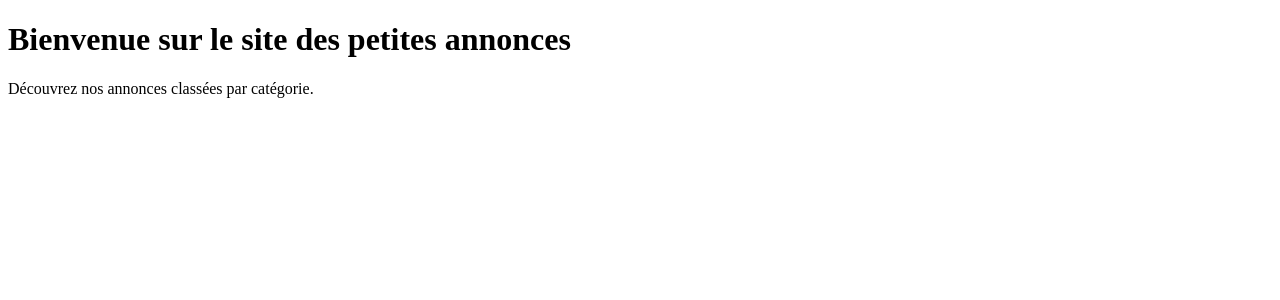
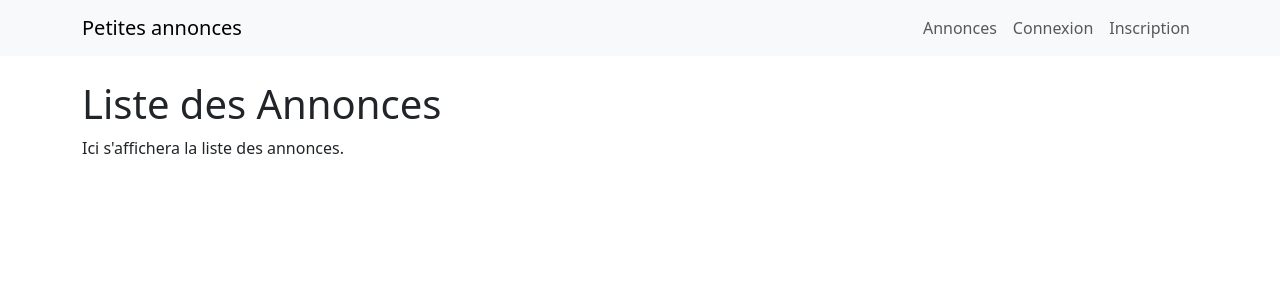
Before and after one commit to JessyFra/SIOP2_PetiteAnnonce, a PHP site: page /index.php?page=index in a window 1280 px wide. Shown: the top 300 px of the page. Run offline with PHP 8.4, Linux system fonts and the light colour scheme.

Commit message:
Création point entrée en fonction du parametre URL

```diff
--- a/index.php
+++ b/index.php
@@ -1,12 +1,52 @@
-<!DOCTYPE html>
-<html lang="fr">
-<head>
-    <meta charset="UTF-8">
-    <meta name="viewport" content="width=device-width, initial-scale=1.0">
-    <title>Petite Annonce</title>
-</head>
-<body>
-    <h1>Bienvenue sur le site des petites annonces</h1>
-    <p>Découvrez nos annonces classées par catégorie.</p>
-</body>
-</html>
+<?php
+// Routeur pour 3 pages
+
+$page = $_GET['page'] ?? 'annonces';
+
+/*
+- Vérifie les paramètres après ? dans l'URL, si vide redirection vers la liste des annonces
+*/
+if (empty($_SERVER['QUERY_STRING'])) {
+    header("Location: index.php?page=annonces");
+    exit;
+}
+
+// Démarrage du buffer pour capturer le contenu de la page
+ob_start();
+
+// Route selon la valeur de "page"
+switch ($page) {
+    case 'annonces':
+        include_once 'private/src/control/annonceControl.php';
+        $controller = new annonceControl();
+        $controller->liste(); // Affiche la liste des annonces
+        $pageTitle = "Petites annonces"; // Titre de la page
+        break;
+
+    case 'connexion':
+        include_once 'private/src/control/userControl.php';
+        $controller = new userControl();
+        $controller->connexion(); // Affiche le formulaire de connexion
+        $pageTitle = "Connexion - Petites annonces"; // Titre de la page
+        break;
+
+    case 'inscription':
+        include_once 'private/src/control/userControl.php';
+        $controller = new userControl();
+        $controller->inscription(); // Affiche le formulaire d'inscription
+        $pageTitle = "Inscription - Petites annonces"; // Titre de la page
+        break;
+
+    default:
+        // Page par défaut : liste des annonces
+        include_once 'private/src/control/annonceControl.php';
+        $controller = new annonceControl();
+        $controller->liste();
+        $pageTitle = "Petites annonces"; // Titre de la page
+        break;
+}
+
+// Récupère le contenu généré par le contrôleur
+$pageContent = ob_get_clean();
+
+include_once 'private/src/view/component/structure.php';
```
